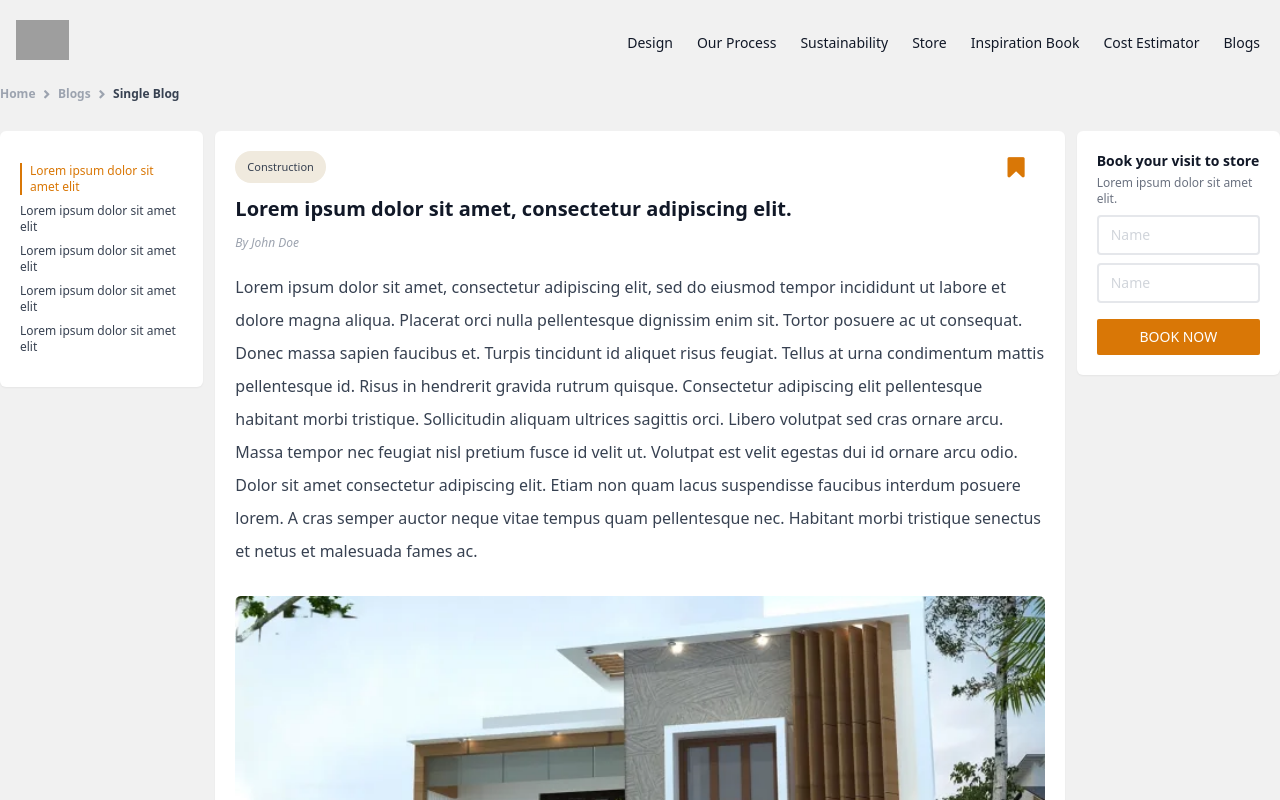
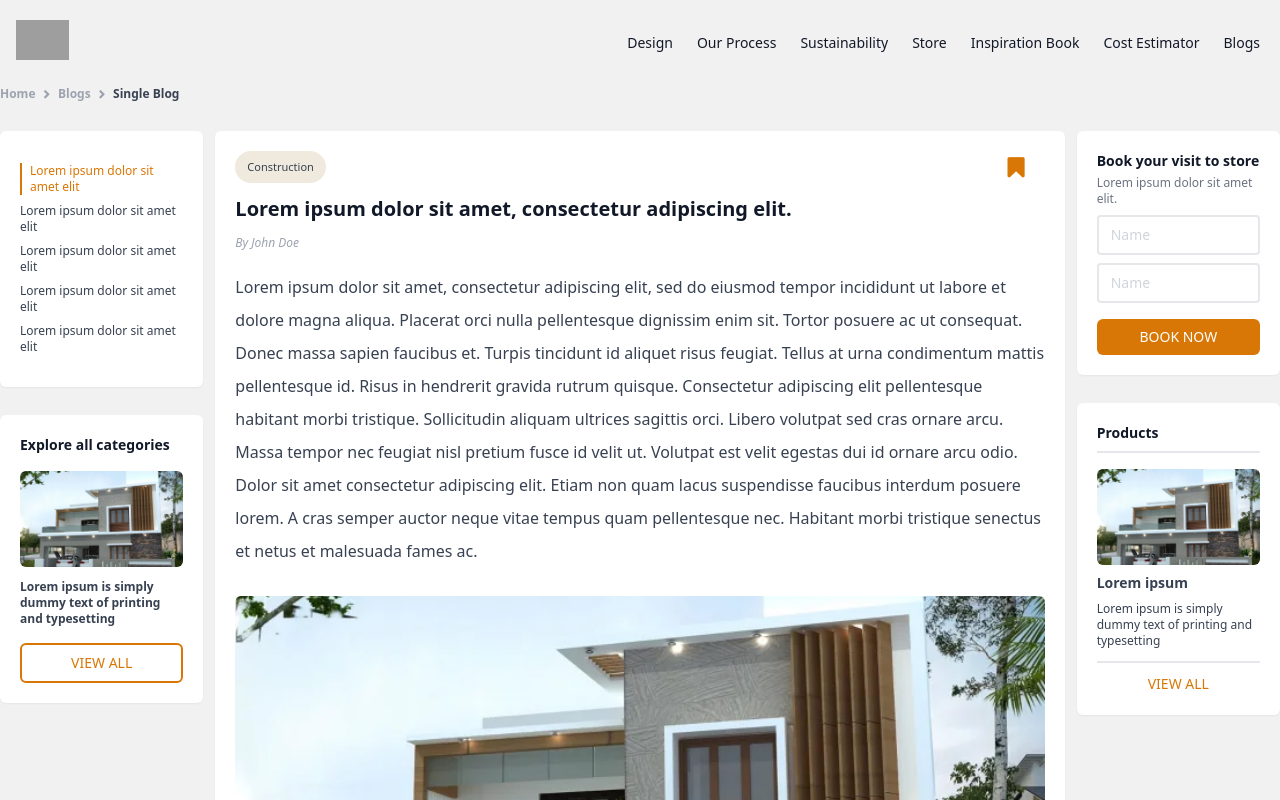
Before and after one commit to james-muriithi/vue-tailwind-app, a Vue app: page /blogs/1 in a window 1280 px wide. Shown: the top 800 px of the page. Built offline with nearby package versions, Linux system fonts and the light colour scheme; grey boxes are pictures that could not be loaded; a web font is replaced by a local one.

Commit message:
extra cards

```diff
--- a/src/components/single-blog/BookVisit.vue
+++ b/src/components/single-blog/BookVisit.vue
@@ -16,7 +16,7 @@
           class="
             uppercase
             text-sm
-            rounded-sm
+            rounded-md
             text-white
             py-2
             bg-yellow-600
--- /dev/null
+++ b/src/components/single-blog/ExploreCategories.vue
@@ -0,0 +1,53 @@
+<template>
+  <single-blog-card>
+    <h3 class="font-bold text-gray-900 text-sm">Explore all categories</h3>
+    <div class="mt-1">
+      <div class="image">
+        <img
+          :src="require('@/assets/images/hero-bg2.webp')"
+          alt="product.imageAlt"
+          class="w-full h-full object-center object-cover lg:w-full lg:h-full"
+        />
+      </div>
+      <p class="font-semibold mt-3 text-gray-700 text-xs">
+          Lorem ipsum is simply dummy text of printing and typesetting
+      </p>
+      <div class="mt-4">
+        <router-link to="#"
+          class="
+            uppercase
+            text-sm
+            rounded-md
+            border-2 border-yellow-600
+            text-yellow-600
+            py-2
+            bg-transparent
+            w-full
+            inline-block
+            text-center
+          "
+        >
+          View All
+        </router-link>
+      </div>
+    </div>
+  </single-blog-card>
+</template>
+
+<script>
+import SingleBlogCard from "./SingleBlogCard.vue";
+
+export default {
+  name: "ExploreCategories",
+  components: { SingleBlogCard },
+};
+</script>
+
+<style scoped>
+.input-control {
+  @apply py-2;
+}
+.image {
+  @apply w-full rounded-md overflow-hidden group-hover:opacity-75 lg:h-24 mt-4;
+}
+</style>
--- /dev/null
+++ b/src/components/single-blog/ExploreProducts.vue
@@ -0,0 +1,50 @@
+<template>
+  <single-blog-card>
+    <h3 class="font-bold text-gray-900 text-sm">Products</h3>
+    <div class="mt-2">
+      <div class="divide-x-2 border bg-gray-300"></div>
+      <div class="image">
+        <img
+          :src="require('@/assets/images/hero-bg2.webp')"
+          alt="product.imageAlt"
+          class="w-full h-full object-center object-cover lg:w-full lg:h-full"
+        />
+      </div>
+      <h4 class="font-bold my-2 text-gray-700 text-sm">Lorem ipsum</h4>
+      <p class="font-medium mt-1 text-gray-700 text-xs">
+          Lorem ipsum is simply dummy text of printing and typesetting
+      </p>
+      <div class="mt-3 w-full">
+        <div class="divide-x-2 border bg-gray-300 mb-2"></div>
+        <router-link
+          to="#"
+          class="
+            uppercase
+            text-sm text-yellow-600
+            inline-block
+            bg-transparent
+            w-full
+            text-center
+          "
+        >
+          View All
+        </router-link>
+      </div>
+    </div>
+  </single-blog-card>
+</template>
+
+<script>
+import SingleBlogCard from "./SingleBlogCard.vue";
+
+export default {
+  name: "ExploreProducts",
+  components: { SingleBlogCard },
+};
+</script>
+
+<style scoped>
+.image {
+  @apply w-full rounded-md overflow-hidden group-hover:opacity-75 lg:h-24 mt-4;
+}
+</style>
--- a/src/views/SingleBlogPage.vue
+++ b/src/views/SingleBlogPage.vue
@@ -3,14 +3,16 @@
     <bread-crumb :menu="breadcrumbMenu" />
     <div class="container mx-auto mt-7">
       <div class="grid grid-cols-1 gap-3 md:grid-cols-12">
-        <div class="md:col-span-2 order-3 md:order-1 mt-5 md:mt-0">
+        <div class="lg:col-span-2 md:col-span-3 order-3 md:order-1 mt-5 md:mt-0">
           <quick-links />
+          <explore-categories class="mt-7" />
         </div>
-        <div class="md:col-span-8 order-1 md:order-2 mt-5 md:mt-0">
+        <div class="lg:col-span-8 md:col-span-6 order-1 md:order-2 mt-5 md:mt-0">
           <single-blog />
         </div>
-        <div class="md:col-span-2 order-2 md:order-3 mt-5 md:mt-0">
+        <div class="lg:col-span-2 md:col-span-3 order-2 md:order-3 mt-5 md:mt-0">
           <book-visit />
+          <explore-products class="mt-7" />
         </div>
       </div>
     </div>
@@ -18,13 +20,21 @@
 </template>
 
 <script>
-import BookVisit from '../components/single-blog/BookVisit.vue';
+import BookVisit from "../components/single-blog/BookVisit.vue";
 import QuickLinks from "../components/single-blog/QuickLinks.vue";
-import SingleBlog from '../components/single-blog/SingleBlog.vue';
+import SingleBlog from "../components/single-blog/SingleBlog.vue";
+import ExploreCategories from "../components/single-blog/ExploreCategories.vue";
+import ExploreProducts from "../components/single-blog/ExploreProducts.vue";
 
 export default {
   name: "SingleBlogPage",
-  components: { QuickLinks, BookVisit, SingleBlog },
+  components: {
+    QuickLinks,
+    BookVisit,
+    SingleBlog,
+    ExploreCategories,
+    ExploreProducts,
+  },
   data() {
     return {
       breadcrumbMenu: [
```
